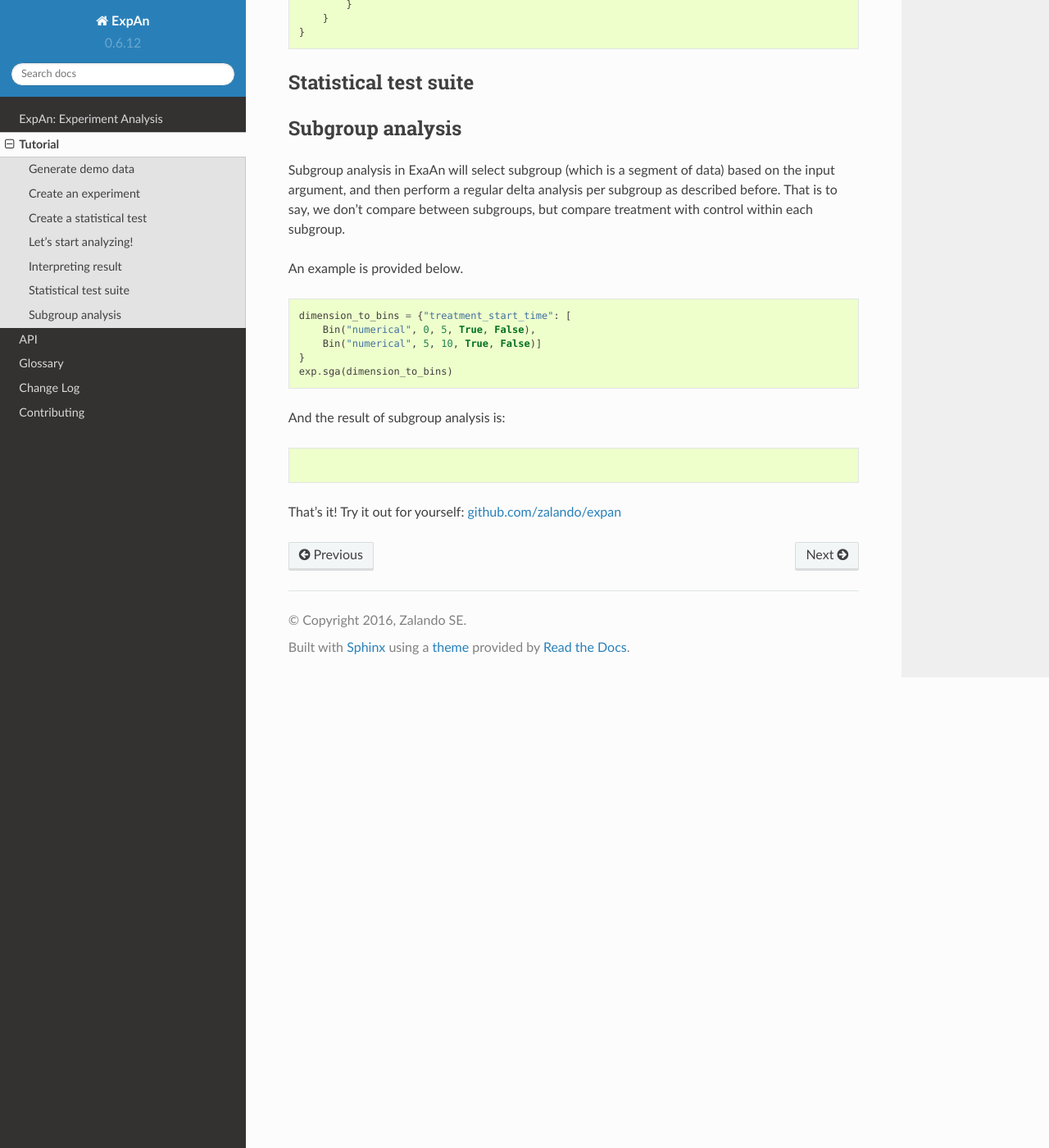
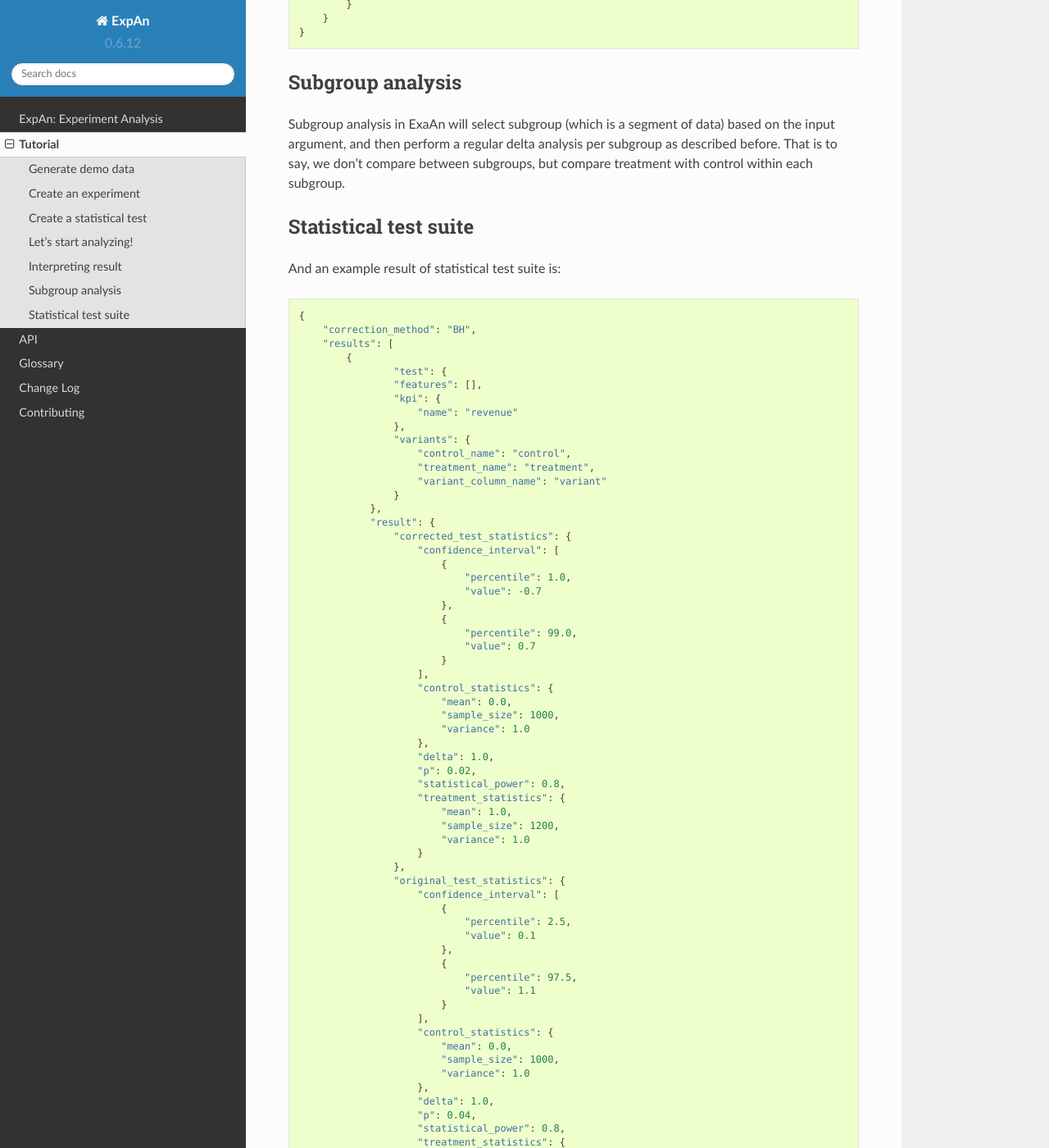
Before and after one commit to zalando/expan, a Sphinx documentation site: the page built from docs/tutorial.rst, in a window 1280 px wide and 1400 px high, scrolled down 3725 px. Shown: the whole window at 82% size. Built offline with Sphinx 7.4.7 and the Read the Docs theme 2.0.0, drawn with Linux system fonts in a browser that asks for light colours; some of the changed text lies outside the part shown.

Commit message:
Update tutorial.rst further

```diff
--- a/docs/tutorial.rst
+++ b/docs/tutorial.rst
@@ -181,20 +174,152 @@
 That is to say, we don't compare between subgroups, but compare treatment with control within each subgroup.
 
 
-An example is provided below.
+Statistical test suite
+----------------------------
+
+
+
+And an example result of statistical test suite is:
 
 .. code-block:: python
 
-	dimension_to_bins = {"treatment_start_time": [
-	    Bin("numerical", 0, 5, True, False),
-	    Bin("numerical", 5, 10, True, False)]
+	{
+	    "correction_method": "BH",
+	    "results": [
+	        {
+	        	"test": {
+	                "features": [],
+	                "kpi": {
+	                    "name": "revenue"
+	                },
+	                "variants": {
+	                    "control_name": "control",
+	                    "treatment_name": "treatment",
+	                    "variant_column_name": "variant"
+	                }
+	            },
+	            "result": {
+	                "corrected_test_statistics": {
+	                    "confidence_interval": [
+	                        {
+	                            "percentile": 1.0,
+	                            "value": -0.7
+	                        },
+	                        {
+	                            "percentile": 99.0,
+	                            "value": 0.7
+	                        }
+	                    ],
+	                    "control_statistics": {
+	                        "mean": 0.0,
+	                        "sample_size": 1000,
+	                        "variance": 1.0
+	                    },
+	                    "delta": 1.0,
+	                    "p": 0.02,
+	                    "statistical_power": 0.8,
+	                    "treatment_statistics": {
+	                        "mean": 1.0,
+	                        "sample_size": 1200,
+	                        "variance": 1.0
+	                    }
+	                },
+	                "original_test_statistics": {
+	                    "confidence_interval": [
+	                        {
+	                            "percentile": 2.5,
+	                            "value": 0.1
+	                        },
+	                        {
+	                            "percentile": 97.5,
+	                            "value": 1.1
+	                        }
+	                    ],
+	                    "control_statistics": {
+	                        "mean": 0.0,
+	                        "sample_size": 1000,
+	                        "variance": 1.0
+	                    },
+	                    "delta": 1.0,
+	                    "p": 0.04,
+	                    "statistical_power": 0.8,
+	                    "treatment_statistics": {
+	                        "mean": 1.0,
+	                        "sample_size": 1200,
+	                        "variance": 1.0
+	                    }
+	                }
+	            }
+	        },
+	        {
+	            "test": {
+	                "features": [],
+	                "kpi": {
+	                    "name": "revenue"
+	                },
+	                "variants": {
+	                    "control_name": "control",
+	                    "treatment_name": "treatment",
+	                    "variant_column_name": "variant"
+	                }
+	            },
+	            "result": {
+	                "corrected_test_statistics": {
+	                    "confidence_interval": [
+	                        {
+	                            "percentile": 1.0,
+	                            "value": -0.7
+	                        },
+	                        {
+	                            "percentile": 99.0,
+	                            "value": 0.7
+	                        }
+	                    ],
+	                    "control_statistics": {
+	                        "mean": 0.0,
+	                        "sample_size": 1000,
+	                        "variance": 1.0
+	                    },
+	                    "delta": 1.0,
+	                    "p": 0.02,
+	                    "statistical_power": 0.8,
+	                    "stop": false,
+	                    "treatment_statistics": {
+	                        "mean": 1.0,
+	                        "sample_size": 1200,
+	                        "variance": 1.0
+	                    }
+	                },
+	                "original_test_statistics": {
+	                    "confidence_interval": [
+	                        {
+	                            "percentile": 2.5,
+	                            "value": 0.1
+	                        },
+	                        {
+	                            "percentile": 97.5,
+	                            "value": 1.1
+	                        }
+	                    ],
+	                    "control_statistics": {
+	                        "mean": 0.0,
+	                        "sample_size": 1000,
+	                        "variance": 1.0
+	                    },
+	                    "delta": 1.0,
+	                    "p": 0.04,
+	                    "statistical_power": 0.8,
+	                    "stop": true,
+	                    "treatment_statistics": {
+	                        "mean": 1.0,
+	                        "sample_size": 1200,
+	                        "variance": 1.0
+	                    }
+	                }
+	            }
+	        }
+	    ]
 	}
-	exp.sga(dimension_to_bins)
-
-And the result of subgroup analysis is:
-
-.. code-block:: python
-
 
 
 
```
Also changed, not shown: other parts of docs/tutorial.rst (+0 -7 lines), 1 other file.
